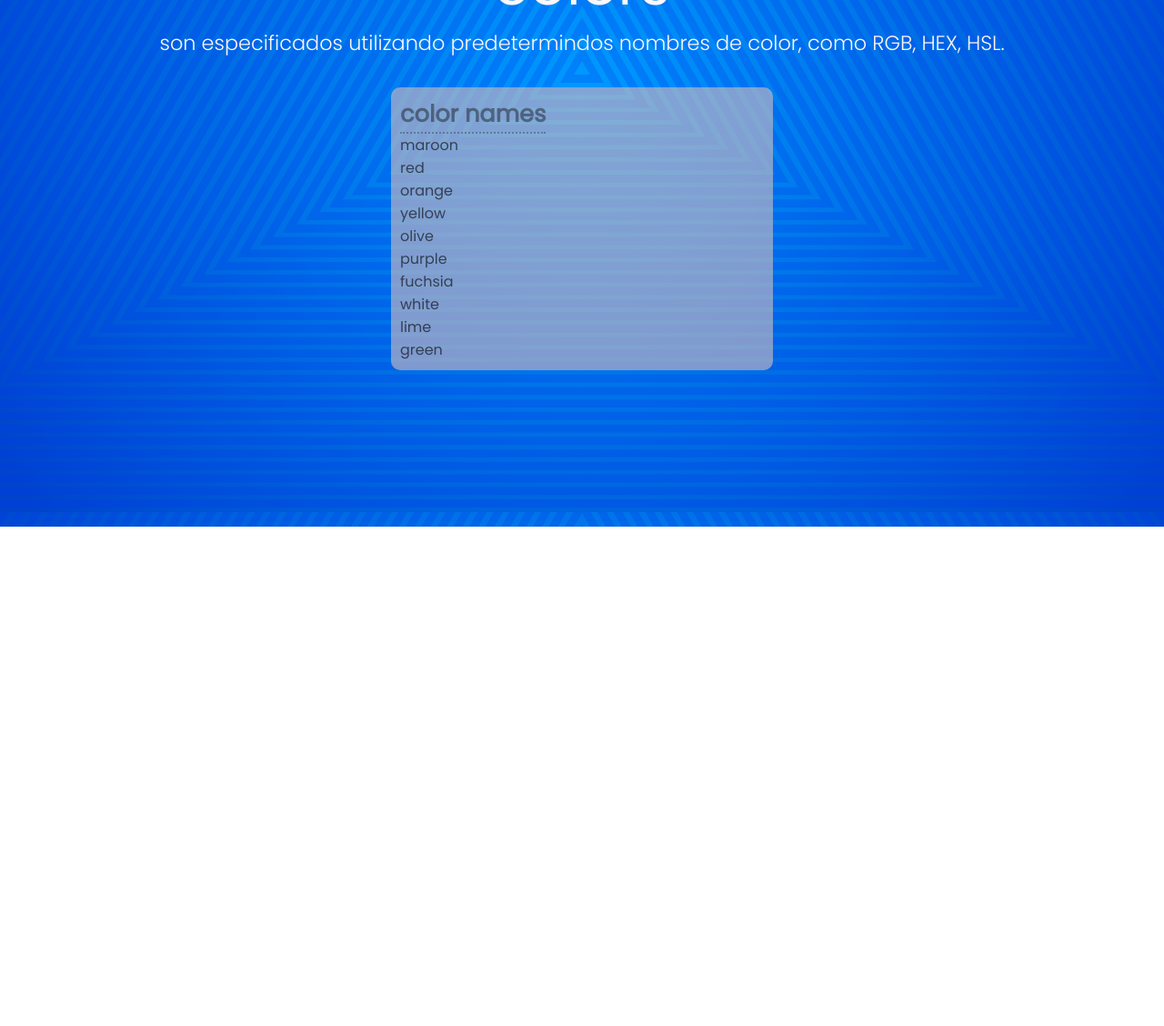
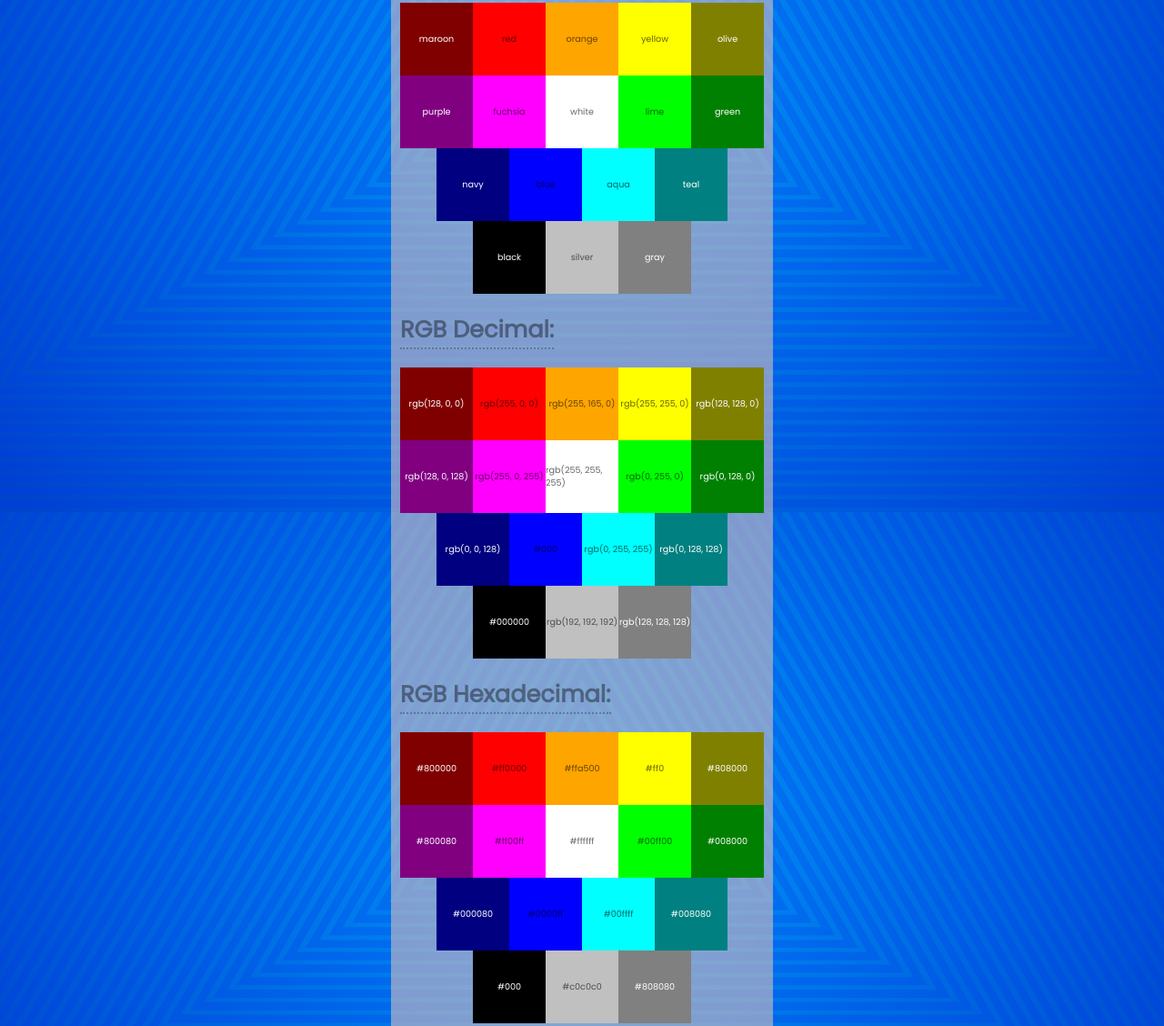
Before and after one commit to ALEJOLOPEZ10/adso2873711, a plain HTML site: page 03-css/11-colors.html in a window 1280 px wide. Shown: the part 237-1365 px from the top of the page at 91% size. Before the commit the page ends 816 px from the top, so only its background shows below. Drawn offline with Linux system fonts and the light colour scheme.

Commit message:
actualizacion css

```diff
--- a/03-css/11-colors.html
+++ b/03-css/11-colors.html
@@ -3,44 +3,180 @@
 <head>
     <meta charset="UTF-8">
     <meta name="viewport" content="width=device-width, initial-scale=1.0">
-    <title>colors</title>
+    <title>Colors</title>
     <link rel="stylesheet" href="css/master.css">
+    <style>
+        div.colors {
+            display: flex;
+            flex-direction: column;
+            align-items: center;
+            margin: 20px 0;
+        }
+        div.colors div.row {
+            display: flex;
+        }
 
-
-
+        div.colors div.row div {
+            font-size: 0.6rem;
+            display: flex;
+            justify-content: center;
+            align-items: center;
+            height: 80px;
+            width: 80px;
+        }
+        div.colors div.row div.maroon {
+            background-color: maroon;
+        }
+        div.colors div.row div.red {
+            background-color: red;
+        }
+        div.colors div.row div.orange {
+            background-color: orange;
+        }
+        div.colors div.row div.yellow {
+            background-color: yellow;
+        }
+        div.colors div.row div.olive {
+            background-color: olive;
+        }
+        div.colors div.row div.purple {
+            background-color: purple;
+        }
+        div.colors div.row div.fuchsia {
+            background-color: fuchsia;
+        }
+        div.colors div.row div.white {
+            background-color: white;
+        }
+        div.colors div.row div.lime {
+            background-color: lime;
+        }
+        div.colors div.row div.green {
+            background-color: green;
+        }
+        div.colors div.row div.navy {
+            background-color: navy;
+        }
+        div.colors div.row div.blue {
+            background-color: blue;
+        }
+        div.colors div.row div.aqua {
+            background-color: aqua;
+        }
+        div.colors div.row div.teal {
+            background-color: teal;
+        }
+        div.colors div.row div.black {
+            background-color: black;
+        }
+        div.colors div.row div.silver {
+            background-color: silver;
+        }
+        div.colors div.row div.gray {
+            background-color: gray;
+        }
+        div.colors div.row div:first-child,
+        div.colors div.row div:last-child {
+            color: white;
+        }
+    </style>
 </head>
-
 <body>
     <nav class="controls">
         <a href="index.html">
             <svg xmlns="http://www.w3.org/2000/svg" viewBox="0 0 448 512"><!--!Font Awesome Free 6.5.1 by @fontawesome - https://fontawesome.com License - https://fontawesome.com/license/free Copyright 2024 Fonticons, Inc.--><path fill="#ffffff" d="M9.4 233.4c-12.5 12.5-12.5 32.8 0 45.3l160 160c12.5 12.5 32.8 12.5 45.3 0s12.5-32.8 0-45.3L109.2 288 416 288c17.7 0 32-14.3 32-32s-14.3-32-32-32l-306.7 0L214.6 118.6c12.5-12.5 12.5-32.8 0-45.3s-32.8-12.5-45.3 0l-160 160z"/></svg>
         </a>
-
     </nav>
     <main>
         <header>
-            <h1>colors</h1>
-            <h2> son especificados utilizando predetermindos nombres de color, como RGB, HEX, HSL. </h2>
-
+            <h1>Colors</h1>
+            <h2>Are specified using predefined color names, or RGB, HEX, HSL.</h2>
         </header>
         <section class="section">
-        <h3>color names</h3>
+           <h3>Color Names:</h3>
            <div class="colors">
-            <div class="row1">
+                <div class="row row1">
                     <div class="maroon">maroon</div>
-                <div class="color">red</div>
-                <div class="color">orange</div>
-                <div class="color">yellow</div>
-                <div class="color">olive</div>
+                    <div class="red">red</div>
+                    <div class="orange">orange</div>
+                    <div class="yellow">yellow</div>
+                    <div class="olive">olive</div>
                 </div>
-        <div class="row2">
-            <div class="color">purple</div>
-                <div class="color">fuchsia</div>
-                <div class="color">white</div>
-                <div class="color">lime</div>
-                <div class="color">green</div>
-
-
+                <div class="row row2">
+                    <div class="purple">purple</div>
+                    <div class="fuchsia">fuchsia</div>
+                    <div class="white">white</div>
+                    <div class="lime">lime</div>
+                    <div class="green">green</div>
+                </div>
+                <div class="row row3">
+                    <div class="navy">navy</div>
+                    <div class="blue">blue</div>
+                    <div class="aqua">aqua</div>
+                    <div class="teal">teal</div>
+                </div>
+                <div class="row row4">
+                    <div class="black">black</div>
+                    <div class="silver">silver</div>
+                    <div class="gray">gray</div>
+                </div>
+           </div>
+           <h3>RGB Decimal:</h3>
+           <div class="colors">
+                <div class="row row1">
+                    <div class="maroon">rgb(128, 0, 0)</div>
+                    <div class="red">rgb(255, 0, 0)</div>
+                    <div class="orange">rgb(255, 165, 0)</div>
+                    <div class="yellow">rgb(255, 255, 0)</div>
+                    <div class="olive">rgb(128, 128, 0)</div>
+                </div>
+                <div class="row row2">
+                    <div class="purple">rgb(128, 0, 128)</div>
+                    <div class="fuchsia">rgb(255, 0, 255)</div>
+                    <div class="white">rgb(255, 255, 255)</div>
+                    <div class="lime">rgb(0, 255, 0)</div>
+                    <div class="green">rgb(0, 128, 0)</div>
+                </div>
+                <div class="row row3">
+                    <div class="navy">rgb(0, 0, 128)</div>
+                    <div class="blue">#000</div>
+                    <div class="aqua">rgb(0, 255, 255)</div>
+                    <div class="teal">rgb(0, 128, 128)</div>
+                </div>
+                <div class="row row4">
+                    <div class="black">#000000</div>
+                    <div class="silver">rgb(192, 192, 192)</div>
+                    <div class="gray">rgb(128, 128, 128)</div>
+                </div>
+           </div>
+           <h3>RGB Hexadecimal:</h3>
+           <div class="colors">
+                <div class="row row1">
+                    <div class="maroon">#800000</div>
+                    <div class="red">#ff0000</div>
+                    <div class="orange">#ffa500</div>
+                    <div class="yellow">#ff0</div>
+                    <div class="olive">#808000</div>
+                </div>
+                <div class="row row2">
+                    <div class="purple">#800080</div>
+                    <div class="fuchsia">#ff00ff</div>
+                    <div class="white">#ffffff</div>
+                    <div class="lime">#00ff00</div>
+                    <div class="green">#008000</div>
+                </div>
+                <div class="row row3">
+                    <div class="navy">#000080</div>
+                    <div class="blue">#0000ff</div>
+                    <div class="aqua">#00ffff</div>
+                    <div class="teal">#008080</div>
+                </div>
+                <div class="row row4">
+                    <div class="black">#000</div>
+                    <div class="silver">#c0c0c0</div>
+                    <div class="gray">#808080</div>
+                </div>
+           </div>
         </section>
     </main>
 </body>
```
Also changed, not shown: 03-css/12-colors-alpha.html (added, +63 -0 lines), 03-css/13-box-model.html (added, +51 -0 lines), 03-css/14-background.html (added, +73 -0 lines), 03-css/index.html (+12 -0 lines), 03-css/images/6a2f61dbeca976d919ad10e695164817.png (added), 03-css/images/desktop-wallpaper-dark-gold-black-and-gold-pattern.jpg (added), 03-css/images/imag2.jpg (added). Lines whose indentation alone changed are shown as unchanged.
